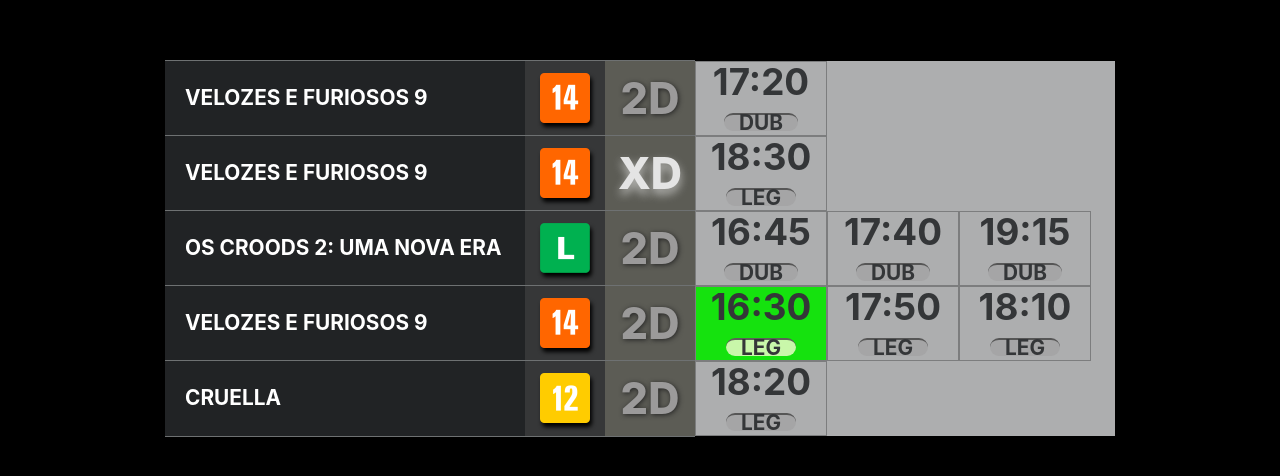
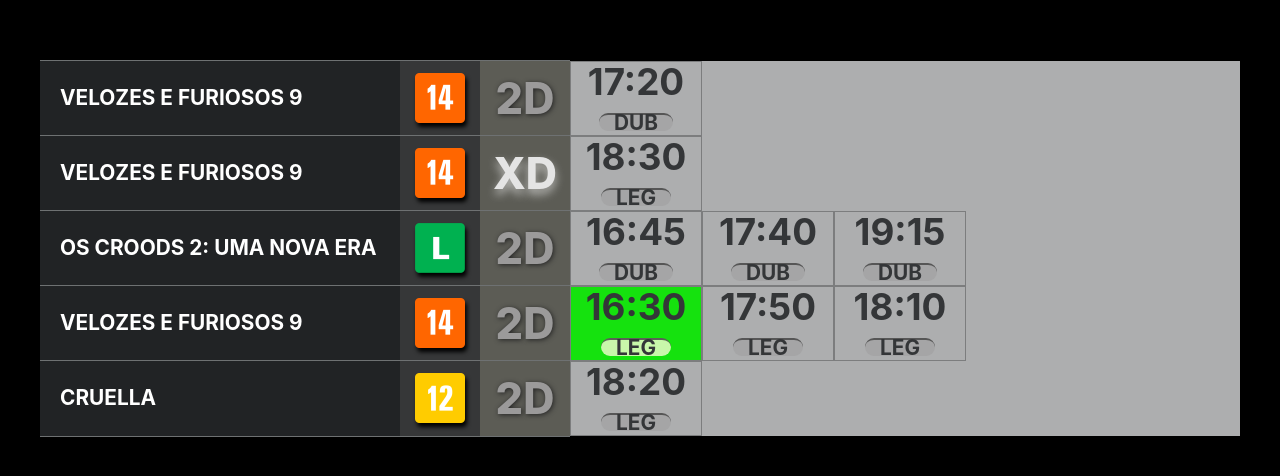
Before and after one commit to kellycsantos/grade-de-filmes, a Vue app: page / in a window 1280 px wide. Shown: the part 152-628 px from the top of the page. Built offline with nearby package versions, Linux system fonts and the light colour scheme.

Commit message:
Tamanho ajustado

```diff
--- a/src/components/ScreenContainer.vue
+++ b/src/components/ScreenContainer.vue
@@ -141,8 +141,8 @@
 
 <style scoped>
   .screen-container {
-    max-width: 1400px;
-    min-width: 950px;
+    max-width: max-content;
+    min-width: 1200px;
     background: #adaeaf;
   }
 </style>
```
